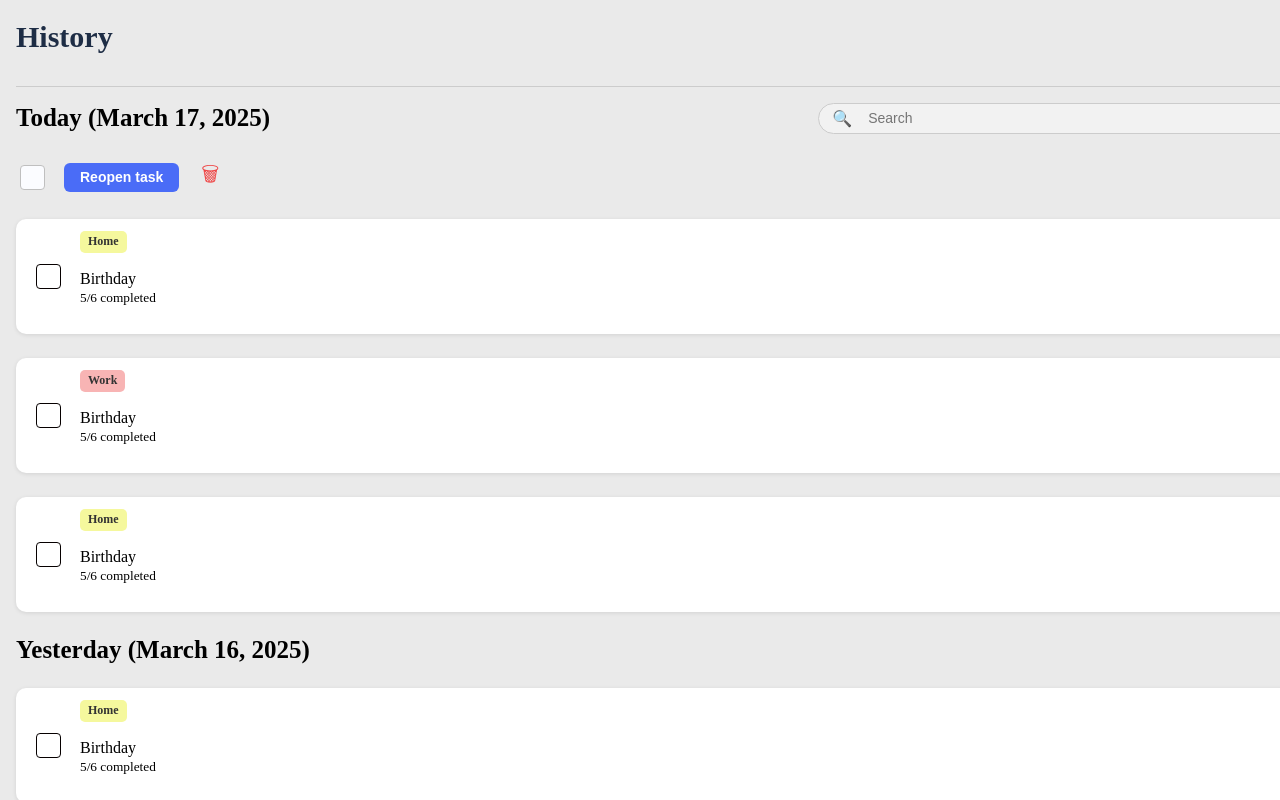
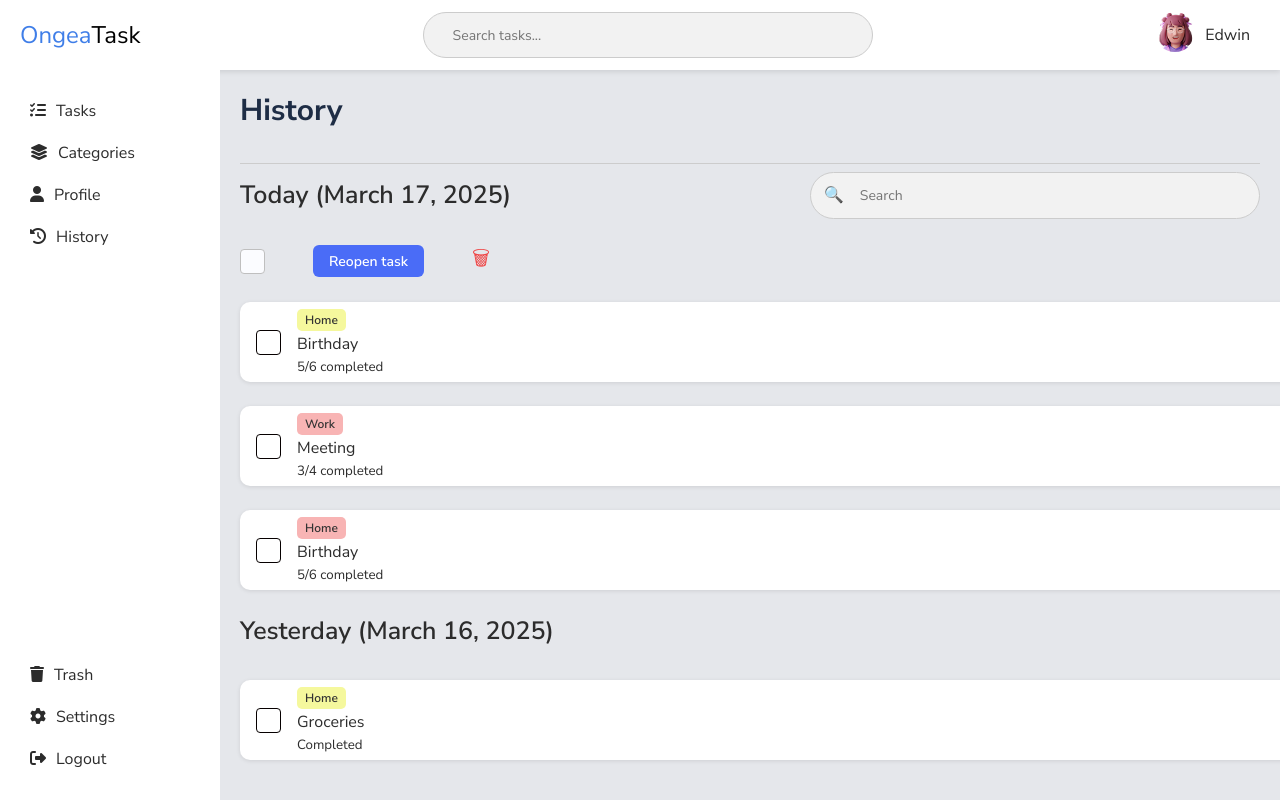
Before and after one commit to Ongea-Tech/OngeaTask, a Flask app: page /history in a window 1280 px wide. Run offline with Flask 3, Linux system fonts and the light colour scheme; some web fonts are replaced.

Commit message:
Connected History and Trash to Jinja layout and verified styling

```diff
--- a/app/static/history.css
+++ b/app/static/history.css
@@ -36,7 +36,7 @@ html, body {
 .divider {
   border: none;
   border-top: 1px solid #ccc;
-  margin-bottom: 1rem;
+  margin-bottom: 0.5rem;
 }
 
 .history-section {
@@ -46,13 +46,13 @@ html, body {
 .history-section h2 {
   font-size: 25px;
   font-weight: 600;
-  margin-bottom: 1.5rem;
+  margin-bottom: 2rem;
 }
 
 .history-controls {
   display: flex;
   align-items: center;
-  gap: 1rem;
+  gap: 3rem;
   margin-bottom: 1.5rem;
 }
 
@@ -72,14 +72,14 @@ html, body {
   border: none;
 }
 
-.master-checkbox:checked::before {
+/* .master-checkbox:checked::before {
   content: "✓";
   color: white;
   font-size: 14px;
   position: absolute;
   top: 1px;
   left: 5px;
-}
+} */
 
 .btn-blue {
   background-color: #4A6CF7;
@@ -101,8 +101,8 @@ html, body {
 }
 
 .history-task-item {
-  width: 1410px;
-  height: 115px;
+  width: 1250px;
+  height: 80px;
   background: #FFFFFF;
   border-radius: 10px;
   box-shadow: 0px 1px 4px rgba(0, 0, 0, 0.1);
@@ -131,14 +131,14 @@ html, body {
   border: none;
 }
 
-.history-task-item input[type="checkbox"]:checked::before {
+/* .history-task-item input[type="checkbox"]:checked::before {
   content: "✓";
   color: white;
   font-size: 14px;
   position: absolute;
   top: 1px;
   left: 5px;
-}
+} */
 
 .task-label {
   display: inline-block;
@@ -215,3 +215,14 @@ html, body {
   font-size: 16px;
   color: #555;
 }
+
+.master-checkbox:checked::before,
+.history-task-item input[type="checkbox"]:checked::before {
+  content: "✓";
+  color: white;
+  font-size: 14px;
+  position: absolute;
+  top: 50%;
+  left: 50%;
+  transform: translate(-50%, -50%);
+}
--- a/app/templates/history.html
+++ b/app/templates/history.html
@@ -1,18 +1,13 @@
-<!DOCTYPE html>
-<html lang="en">
-<head>
-  <meta charset="UTF-8">
-  <title>History - OngeaTask</title>
+{% extends "index.html" %}
+
+{% block head %}
   <link rel="stylesheet" href="{{ url_for('static', filename='history.css') }}">
-</head>
-<body>
-<div class="layout">
+{% endblock %}
 
-  <main class="task-content">
-    <div class="task-inner">
+{% block content %}
+
 <h1 class="history-title">History</h1>
-      <hr class="divider">
-
+<hr class="divider" />
 
 <div class="today-header-row">
   <h2>Today (March 17, 2025)</h2>
@@ -23,52 +18,50 @@
 </div>
 
 <div class="history-controls">
-        <input type="checkbox" class="master-checkbox">
+  <input type="checkbox" class="master-checkbox" />
   <button class="btn-blue">Reopen task</button>
   <button class="btn-icon">🗑</button>
 </div>
 
+<!-- Example Task Items -->
 <div class="history-task-item">
-        <input type="checkbox">
+  <input type="checkbox" />
   <div>
     <span class="task-label home">Home</span>
-          <p>Birthday<br><small>5/6 completed</small></p>
+    <p>Birthday<br /><small>5/6 completed</small></p>
   </div>
   <div class="task-color-bar red"></div>
 </div>
 
 <div class="history-task-item">
-        <input type="checkbox">
+  <input type="checkbox" />
   <div>
     <span class="task-label work">Work</span>
-          <p>Birthday<br><small>5/6 completed</small></p>
-        </div>
-        <div class="task-color-bar red"></div>
-      </div>
-
-      <div class="history-task-item">
-        <input type="checkbox">
-        <div>
-          <span class="task-label home">Home</span>
-          <p>Birthday<br><small>5/6 completed</small></p>
+    <p>Meeting<br /><small>3/4 completed</small></p>
   </div>
   <div class="task-color-bar yellow"></div>
 </div>
 
-      <!-- Yesterday Section -->
+<div class="history-task-item">
+  <input type="checkbox" />
+  <div>
+    <span class="task-label work">Home</span>
+    <p>Birthday<br /><small>5/6 completed</small></p>
+  </div>
+  <div class="task-color-bar yellow"></div>
+</div>
+
 <div class="history-section">
   <h2>Yesterday (March 16, 2025)</h2>
+
   <div class="history-task-item">
-          <input type="checkbox">
+    <input type="checkbox" />
     <div>
       <span class="task-label home">Home</span>
-            <p>Birthday<br><small>5/6 completed</small></p>
+      <p>Groceries<br /><small>Completed</small></p>
     </div>
     <div class="task-color-bar gray"></div>
   </div>
 </div>
-    </div>
-  </main>
-</div>
-</body>
-</html>
+
+{% endblock %}
--- a/app/templates/index.html
+++ b/app/templates/index.html
@@ -11,6 +11,8 @@
     rel="stylesheet"
     href="https://cdnjs.cloudflare.com/ajax/libs/font-awesome/6.5.1/css/all.min.css"
   />
+
+  {% block head %}{% endblock %}
 </head>
   <body>
     <!-- Top Navigation Bar -->
```
Also changed, not shown: app/static/trash.css (+17 -24 lines), app/templates/trash.html (+23 -31 lines), app/static/styles.css (line endings or trailing spaces). Lines whose indentation alone changed are shown as unchanged.
